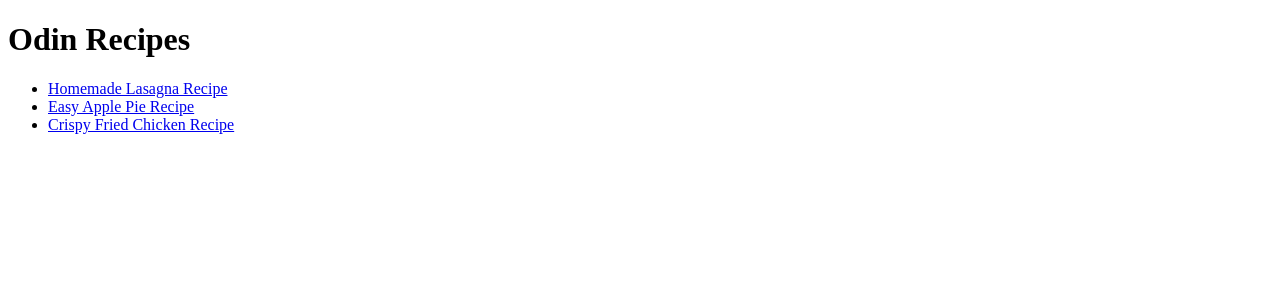
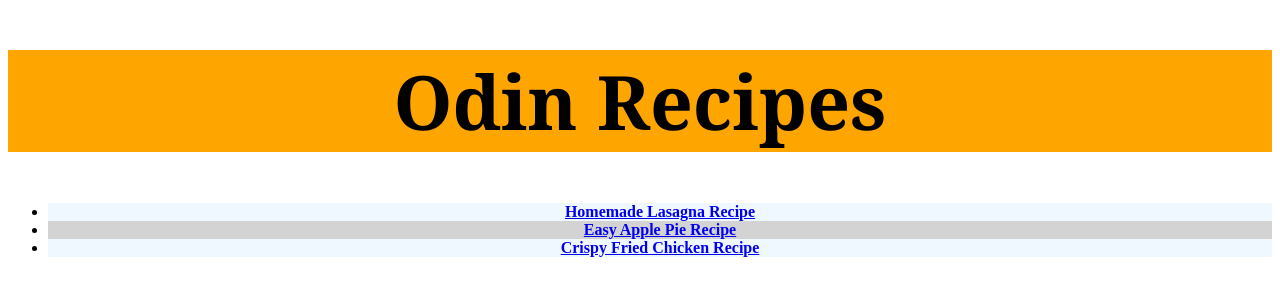
Before and after one commit to Jscott72793/odin-recipes, a plain HTML site: page index.html in a window 1280 px wide. Drawn offline with Linux system fonts and the light colour scheme.

Commit message:
added basic CSS styling for practice.

```diff
--- a/index.html
+++ b/index.html
@@ -3,15 +3,16 @@
 <head>
     <meta charset="UTF-8">
     <meta name="viewport" content="width=device-width, initial-scale=1.0">
+    <link rel="stylesheet" href="style.css">
     <title>Recipe Website</title>
 </head>
 <body>
     <h1>Odin Recipes</h1>
 
-    <ul>
-        <li><a href="recipes/lasagna/lasagna.html">Homemade Lasagna Recipe</a></li>
-        <li><a href="recipes/apple-pie/apple-pie.html">Easy Apple Pie Recipe</a></li>
-        <li><a href="recipes/fried-chicken/fried-chicken.html">Crispy Fried Chicken Recipe</a></li>
+    <ul class="list">
+        <li class="list-child-odd"><a href="recipes/lasagna/lasagna.html" class="link">Homemade Lasagna Recipe</a></li>
+        <li class="list-child-even"><a href="recipes/apple-pie/apple-pie.html">Easy Apple Pie Recipe</a></li>
+        <li class="list-child-odd"><a href="recipes/fried-chicken/fried-chicken.html">Crispy Fried Chicken Recipe</a></li>
     </ul>
 
 
--- /dev/null
+++ b/recipes/lasagna/lasagna.css
@@ -0,0 +1,5 @@
+p {
+    background-color: green;
+    color: white;
+    font-weight: bold;
+}
--- /dev/null
+++ b/style.css
@@ -0,0 +1,19 @@
+h1 {
+    font-size: 75px;
+    font-family: Georgia, 'Times New Roman', Times, serif;
+    background-color: orange;
+    text-align: center;
+}
+
+ul {
+    font-weight: bold;
+    text-align: center;
+}
+
+.list-child-odd {
+    background-color: aliceblue;
+}
+
+.list-child-even {
+    background-color: lightgray;
+}
```
Also changed, not shown: recipes/lasagna/lasagna.html (+1 -0 lines).
